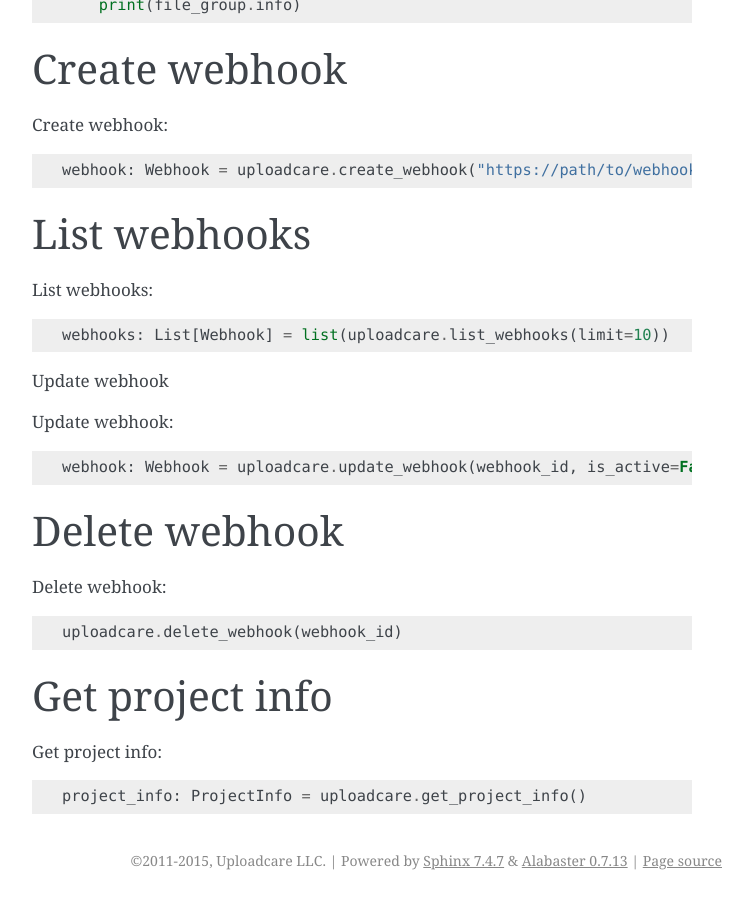
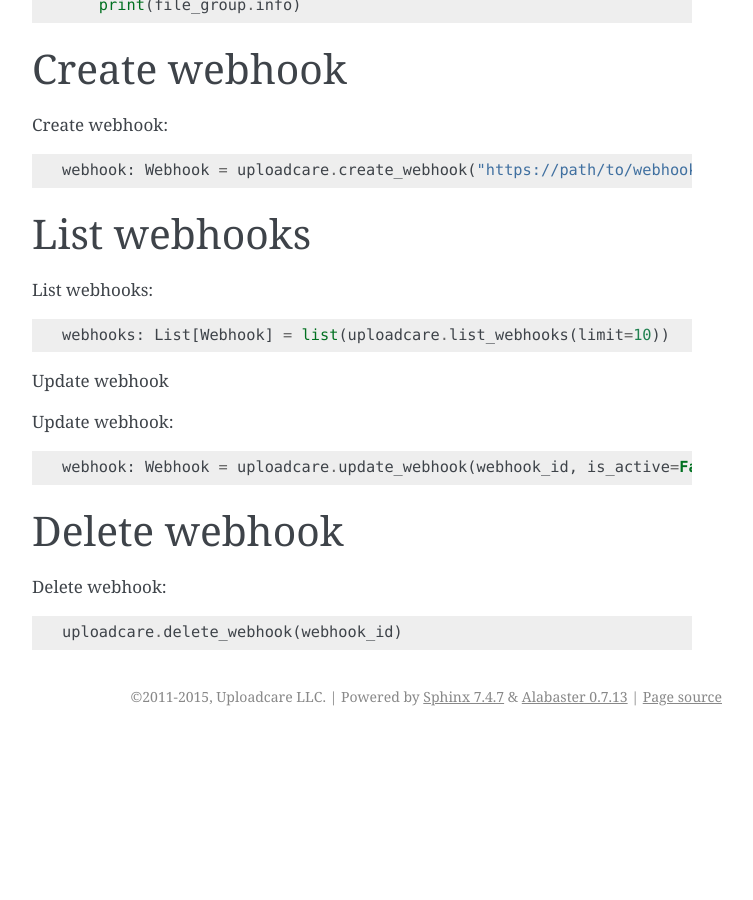
Before and after one commit to uploadcare/pyuploadcare, a Sphinx documentation site: the page built from docs/api/core_usage.rst, in a window 1280 px wide and 900 px high, scrolled down 4565 px. Shown: the whole window, without its empty margins (388-1141 px from the left). Built offline with Sphinx 7.4.7, drawn with Linux system fonts in a browser that asks for light colours; after the commit the page ends 5301 px from its top, so only the background shows below that.

Commit message:
Revert "described getting project information"
This reverts commit 2d85a0125f215689a8d8b8c48553b8660a6cf7fc.

```diff
--- a/docs/api/core_usage.rst
+++ b/docs/api/core_usage.rst
@@ -229,11 +229,3 @@
 Delete webhook::
 
     uploadcare.delete_webhook(webhook_id)
-
-
-Get project info
-^^^^^^^^^^^^^^^^
-
-Get project info::
-
-    project_info: ProjectInfo = uploadcare.get_project_info()
```
